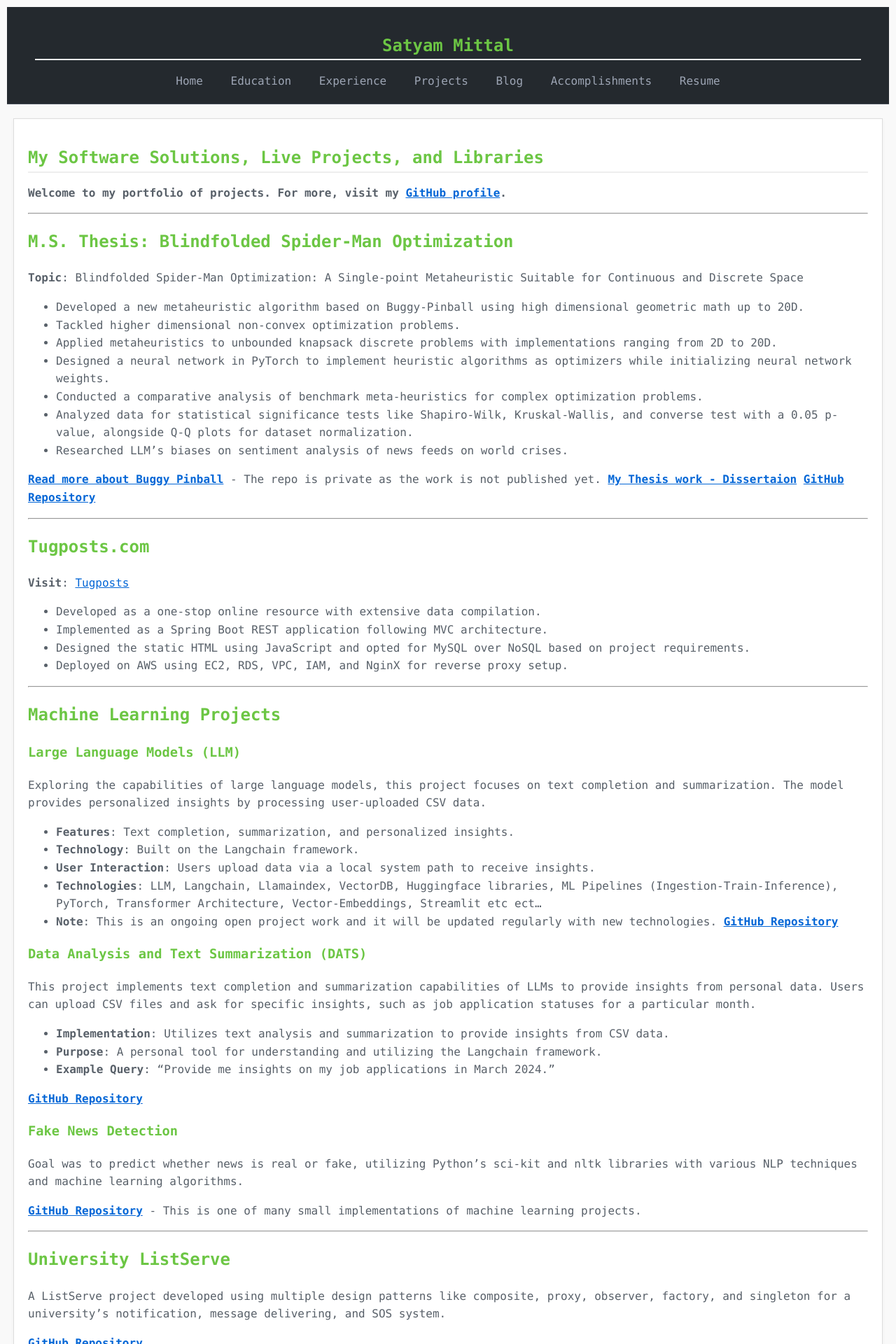
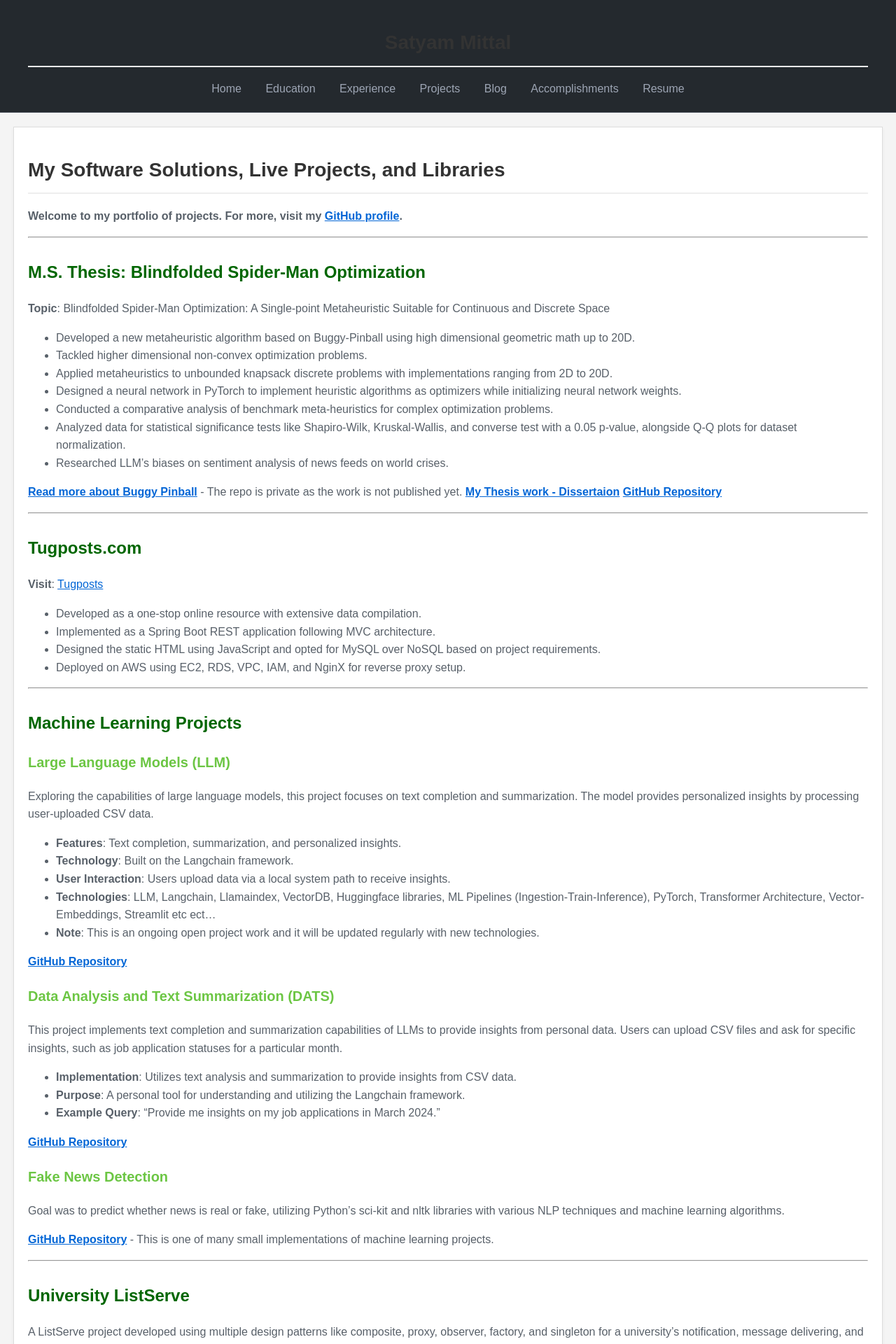
Before and after one commit to 05satyam/05satyam.github.io, a Jekyll site: the page built from projects.md, in a window 1280 px wide. Shown: the top 1920 px of the page at 70% size. Built offline with Jekyll 4.4.1, drawn with Linux system fonts in a browser that asks for light colours.

Commit message:
adding some basic chnages

```diff
--- a/assets/css/style.css
+++ b/assets/css/style.css
@@ -1,15 +1,21 @@
 /* Base Styles */
 body {
     font-family: 'Consolas', 'Courier New', monospace; /* Developer-friendly monospace font */
-    background-color: #f9f9f9;
+    background-color: #f4f4f4;
     color: #333;
     line-height: 1.6;
     margin: 0;
-    padding: 10px; /* Added padding to prevent content from touching the edges */
+    /* padding: 10px; Added padding to prevent content from touching the edges */
     box-sizing: border-box; /* Ensures padding does not add to the width */
+    font-family: Arial, sans-serif;
+
 }
 
-
+section {
+    border-top: 1px solid #ccc;
+    padding-top: 20px;
+    margin-top: 20px;
+}
 /* Header */
 header {
     background-color: #24292e; /* GitHub-like dark background for header */
@@ -140,18 +146,29 @@ footer {
 }
 
 /* Adjusting Spacing and Font Sizes */
-h1, h2, h3 {
+h3 {
     color: #6cc644; /* Green color for headings to give a terminal-like feel */
+    font-size: 20px;
+    margin-top: 20px;
 }
 
 h1 {
+    font-size: 28px;
+    color: #333;
+    border-bottom: 2px solid #eee;
+    padding-bottom: 10px;
+}
+h2{
+    color:#006600;
     font-size: 24px;
-    border-bottom: 2px solid #eee; /* Subtle underlining for main heading */
+    margin-top: 30px;
+
 }
-
 p, li {
     font-size: 16px;
     color: #586069; /* Softer text color for readability */
+    font-size: 16px;
+    line-height: 1.6;
 }
 
 /* Custom Styling for Code and Preformatted Text */
--- a/projects.md
+++ b/projects.md
@@ -47,6 +47,7 @@ Exploring the capabilities of large language models, this project focuses on tex
 - **Technologies**: LLM, Langchain, Llamaindex, VectorDB, Huggingface libraries, ML Pipelines
                     (Ingestion-Train-Inference), PyTorch, Transformer Architecture, Vector-Embeddings, Streamlit etc ect...
 - **Note**: This is an ongoing open project work and it will be updated regularly with new technologies.
+
 [**GitHub Repository**](https://github.com/05satyam/large_language_models)
 
 
```
